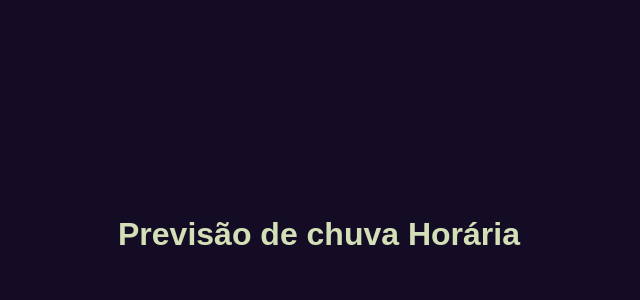
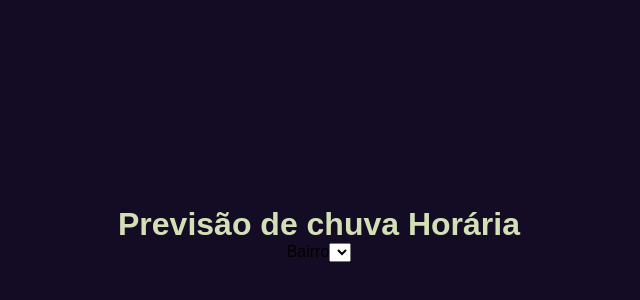
Before and after one commit to pedropfsf/projeto-previsao-chuva-nimbus, a React (Create React App) app in the folder front-end/: page / in a window 1280 px wide. Shown: the part 166-466 px from the top of the page, without its empty margins (321-961 px from the left). Built offline with nearby package versions, Linux system fonts and the light colour scheme; no server answers.

Commit message:
:sparkles: Feito uma requisição e retornado os dados do bairro
Depois de ter estudado meu código e soluções parecidas, procurei testar
as possibilidades e por enquanto é a unica solução que funcionou

```diff
--- a/front-end/src/App.tsx
+++ b/front-end/src/App.tsx
@@ -6,48 +6,42 @@ import {
 
 import {
   Title,
-  // Select
+  Select
 } from './components';
 
-import { ClimateArrayProps } from './@types';
+import {
+  ClimateArrayProps,
+  DataSelectProps
+} from './@types';
 
 import styles from './style/home.module.scss';
-
-
 
 export default function App() {
   const { main } = styles;
 
-  let [ data, setData ] = useState([]);
-  let [ districts, setDistricts ] = useState([]);
-
-  let getClimateArrayCallback = useCallback(async (setData: any) => {
-    const response = await fetch("http://localhost:4444/api/getClimateAll");
-
-    const dataJson = await response.json();
-
-    const array:ClimateArrayProps[] = JSON.parse(dataJson).climateArray;
-
-    setData(array);
-  }, [ ]);
-
-  let getDistrictsArrayCallback = useCallback((data) => {
-    const districtsArray = data.map((item:ClimateArrayProps) => item.district);
-
-    console.log(districtsArray);
-    console.log(districtsArray);
-  }, []);
+  let [ data, setData ] = useState([] as ClimateArrayProps[]);
+  let [ districts, setDistricts ] = useState([] as DataSelectProps[]);
 
   useEffect(() => {
-    getClimateArrayCallback(setData);
+    async function getClimateArray() {
+      const response = await fetch("http://localhost:4444/api/getClimateAll");
 
-    getDistrictsArrayCallback(data);
+      const dataJson = await response.json();
 
-  }, [
-    // getClimateArrayCallback,
-    // getDistrictsArrayCallback,
-    // data
-  ]);
+      const array:ClimateArrayProps[] = JSON.parse(dataJson).climateArray;
+
+      setData(array);
+
+      const districtsArray = array.map(({ district }:ClimateArrayProps) => ({
+        value: district,
+        text: district
+      }));
+
+      setDistricts(districtsArray);
+    }
+
+    getClimateArray();
+  }, [ ]);
 
   return (
     <div
@@ -55,10 +49,10 @@ export default function App() {
       className="App"
     >
       <Title>Previsão de chuva Horária</Title>
-      {/* <Select
+      <Select
         label="Bairro"
-        data={}
-      /> */}
+        data={ districts }
+      />
     </div>
   );
 }
--- a/front-end/src/components/Select/index.tsx
+++ b/front-end/src/components/Select/index.tsx
@@ -12,14 +12,17 @@ const Select = ({
             <select>
                 {
                     data.map(
-                        (item:DataSelectProps) => {
+                        (item:DataSelectProps, index: number) => {
                             const {
                                 text,
                                 value
                             } = item;
 
                             return (
-                                <option value={ value }>
+                                <option
+                                    value={ value }
+                                    key={ index }
+                                >
                                     { text }
                                 </option>
                             )
```
Also changed, not shown: 1 other file (tests, documents, lock files or other folders).
